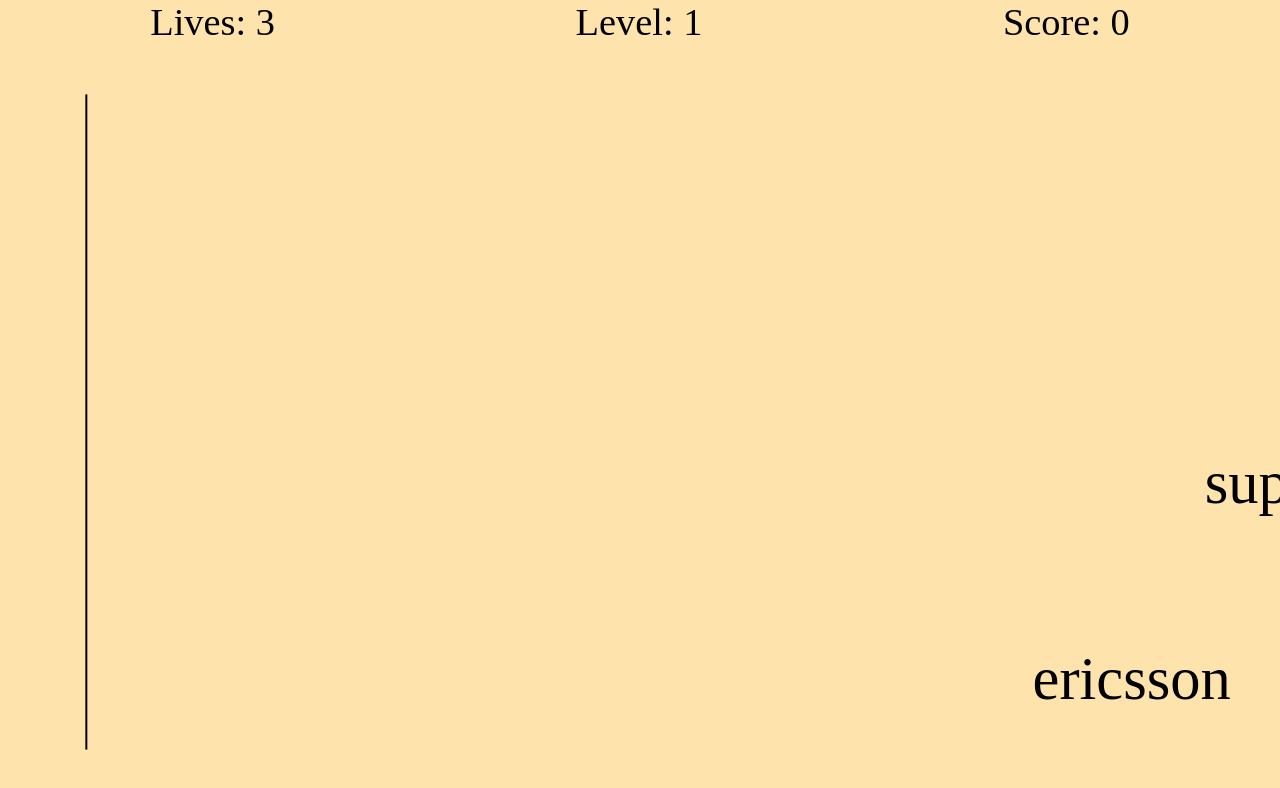
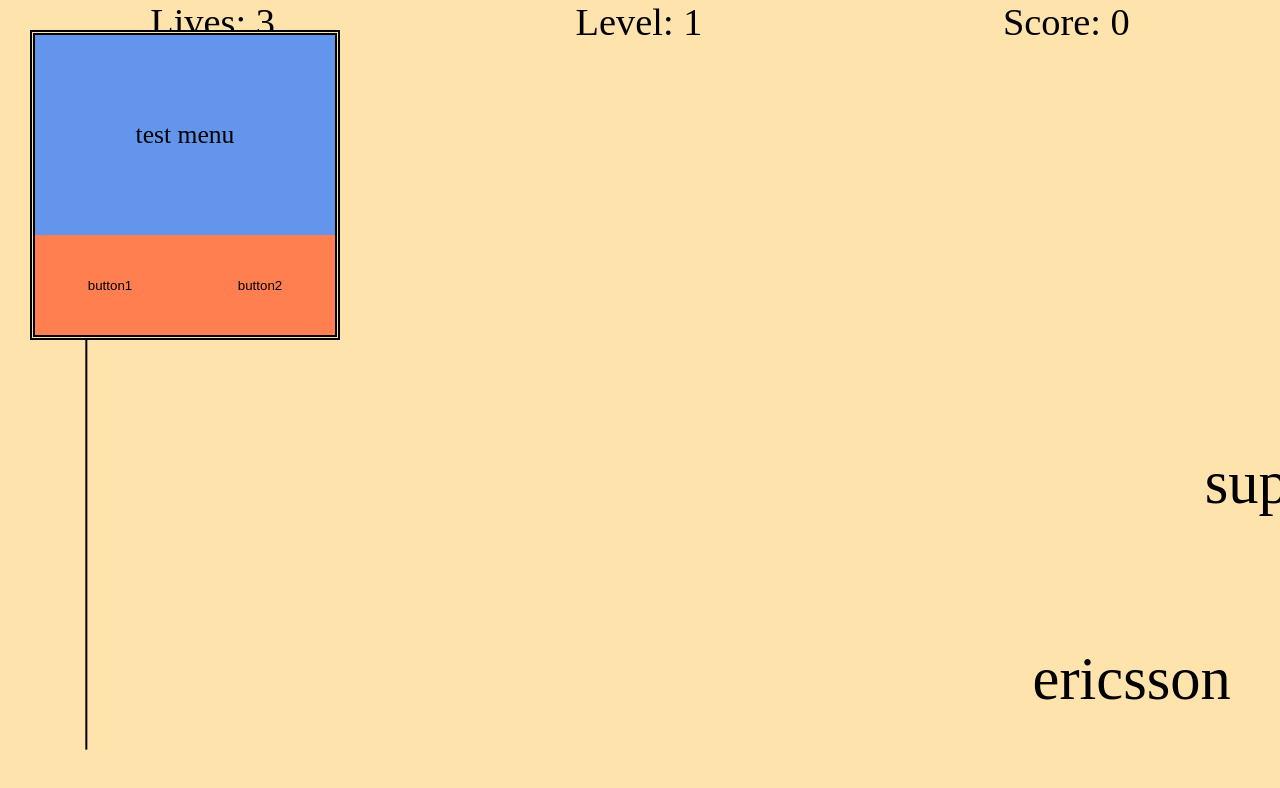
Before and after one commit to Kadin-Wilson/typingGame, a plain HTML site: page index.html in a window 1280 px wide. Drawn offline with Linux system fonts and the light colour scheme.

Commit message:
Implement Menu class
menu styling still needs alot of work

```diff
--- a/main.css
+++ b/main.css
@@ -32,3 +32,40 @@ canvas {
     display: block;
     background-color: #ffe3ac;
 }
+
+.menu {
+    position: fixed;
+    border: 5px double black;
+    background-color: #ffe3ac;
+    text-align: center;
+
+    display: flex;
+    flex-direction: column;
+    justify-content: center;
+}
+
+.menu .label {
+    font-size: 2vw;
+    background-color: cornflowerBlue;
+
+    flex-grow: 2;
+
+    display: flex;
+    flex-direction: column;
+    justify-content: center;
+}
+
+.menu .buttonContainer {
+    flex-grow: 1;
+
+    display: flex;
+    flex-direction: row;
+    justify-content: space-around;
+}
+
+.menu .buttonContainer button {
+    border: none;
+    background-color: coral;
+
+    flex-grow: 1;
+}
--- a/main.js
+++ b/main.js
@@ -1,5 +1,6 @@
 import {Word} from './word.js';
 import {wordList} from './wordList.js';
+import {Menu} from './menu.js';
 
 // canvas setup
 const canvas = document.getElementById('game');
@@ -35,6 +36,19 @@ let lives = 3; // current lives
 requestAnimationFrame(gameLoop);
 window.addEventListener('keydown', handleKey);
 let wordInterval = setInterval(addWord, START_INTERVAL);
+
+// menu test
+let testMenu = new Menu(30, 30, 300, 300, 'test menu',
+                     {
+                      label: 'button1',
+                      callback: (e) => {console.log('button1')}
+                     },
+                     {
+                      label: 'button2',
+                      callback: (e) => {console.log('button2')}
+                     });
+testMenu.show();
+
 
 
 function gameLoop(time) {
--- /dev/null
+++ b/menu.js
@@ -0,0 +1,60 @@
+export class Menu {
+    /**
+     * Creates a menu object coresponding to an html element
+     * Menu is added to the document but not displayed
+     *
+     * call show on the object to display the menu
+     * call hide on the object to hide the menu
+     *
+     * clicking a menu button hides the menu
+     *
+     * x - x position of the menu
+     * y - y position of the menu
+     * width - width of the menu
+     * height - height of the menu
+     * label - text of the menu
+     * ...buttons - menu button in the form of {label, callback}
+     */
+    constructor(x, y, width, height, label, ...buttons) {
+        // create menu element
+        this.menu = document.createElement("div");
+        this.menu.className = "menu";
+        this.menu.style.left = `${x}px`;
+        this.menu.style.top = `${y}px`;
+        this.menu.style.width = `${width}px`;
+        this.menu.style.height = `${height}px`;
+        this.menu.style.display = 'none';
+
+        // add label
+        let labelElm = document.createElement("div");
+        labelElm.className = "label";
+        let labelText = document.createElement("p");
+        labelText.innerHTML = label;
+        labelElm.appendChild(labelText);
+        this.menu.appendChild(labelElm);
+
+        // add buttons
+        let buttonContainer = document.createElement("div");
+        buttonContainer.className = "buttonContainer";
+        for (let button of buttons) {
+            let buttonElm = document.createElement("button");
+            buttonElm.innerHTML = button.label;
+            buttonElm.addEventListener('click', e => {
+                this.hide();
+                button.callback(e);
+            });
+            buttonContainer.appendChild(buttonElm);
+        }
+        this.menu.appendChild(buttonContainer);
+
+        document.body.appendChild(this.menu);
+    }
+
+    show() {
+        this.menu.style.display = 'flex';
+    }
+
+    hide() {
+        this.menu.style.display = 'none';
+    }
+}
```
